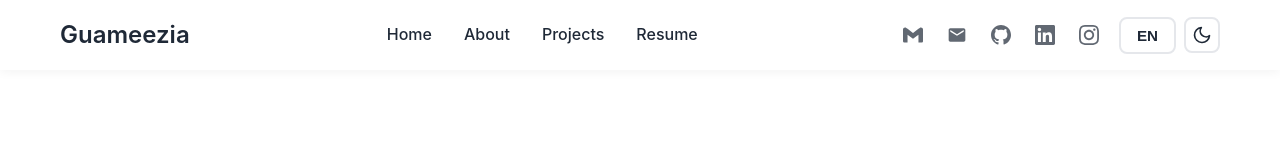
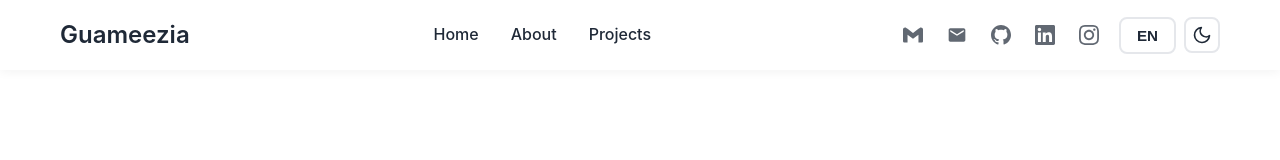
Before and after one commit to Guameezia/GuameeziaWeb, a React (Vite) app: page / in a window 1280 px wide. Shown: the top 160 px of the page. Built offline with nearby package versions, Linux system fonts and the light colour scheme.

Commit message:
// RESUME

```diff
--- a/src/components/Header.jsx
+++ b/src/components/Header.jsx
@@ -58,7 +58,7 @@ function Header({ isScrolled }) {
             <a href="#hero" onClick={(e) => { e.preventDefault(); scrollToSection('hero') }}>{t.nav.home}</a>
             <a href="#about" onClick={(e) => { e.preventDefault(); scrollToSection('about') }}>{t.nav.about}</a>
             <a href="#projects" onClick={(e) => { e.preventDefault(); scrollToSection('projects') }}>{t.nav.projects}</a>
-            <a href="#resume" onClick={(e) => { e.preventDefault(); scrollToSection('resume') }}>{t.nav.resume}</a>
+            {/* <a href="#resume" onClick={(e) => { e.preventDefault(); scrollToSection('resume') }}>{t.nav.resume}</a> */}
             <div className="nav-mobile-actions">
               <div className="nav-contact-icons">
                 {siteConfig.contact.gmail && (
```
Also changed, not shown: src/config.js (line endings or trailing spaces).
